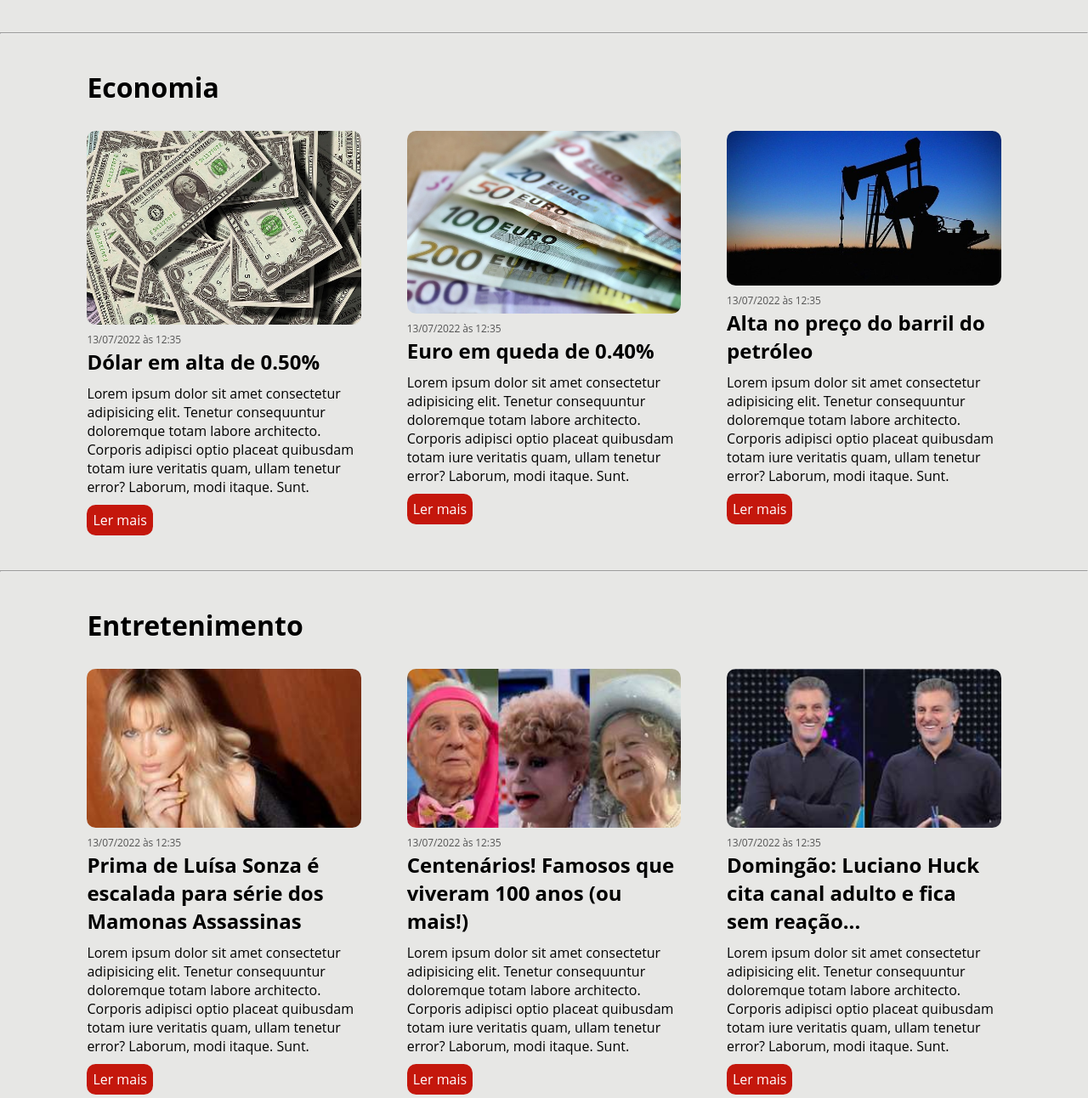
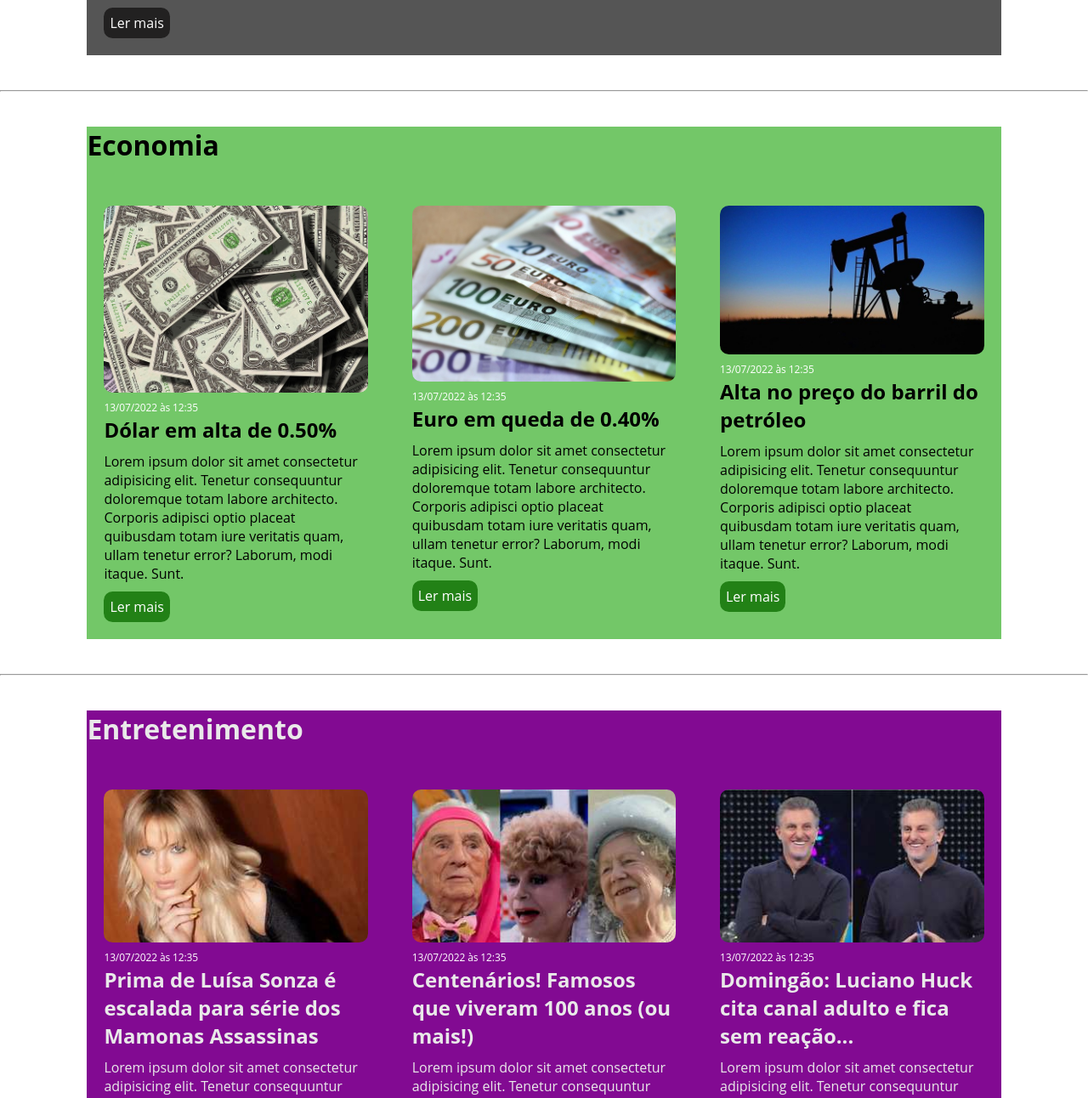
Before and after one commit to douglas-yokomizo/curso_ebac_frontend, a plain HTML site: page index.html in a window 1280 px wide. Shown: the part 1203-2495 px from the top of the page at 85% size. Drawn offline with Linux system fonts and the light colour scheme.

Commit message:
cor de fundo das seções e dos botões alterados

```diff
--- a/index.html
+++ b/index.html
@@ -31,7 +31,7 @@
         </ul>
       </nav>
     </header>
-    <section>
+    <section class="esportes">
       <h2 id="sports">Esportes</h2>
       <div class="artigos">
         <article>
@@ -102,7 +102,7 @@
       </article>
     </section>
     <hr>
-    <section>
+    <section class="economia">
       <h2 id="economy">Economia</h2>
       <div class="artigos">
       <article>
@@ -150,7 +150,7 @@
     </div>
     </section>
     <hr>
-    <section>
+    <section class="entretenimento">
       <h2 id="entertainment">Entretenimento</h2>
       <div class="artigos">
 
@@ -201,7 +201,7 @@
     </div>
     </section>
     <hr>
-    <section>
+    <section class="tecnologia">
       <h2 id="technology">Tecnologia</h2>
       <div class="artigos">
 
--- a/style.css
+++ b/style.css
@@ -15,7 +15,6 @@ a {
 body {
     font-family: 'Open Sans', Helvetica, sans-serif;
     position: relative;
-    background-color: #e7e7e5;
 }
 
 body>header {
@@ -53,14 +52,49 @@ article img {
     border-radius: 10.5px;
 }
 
+.esportes{
+    background-color: #555555;
+    color: #e9e9e9;
+}
+
+.esportes a{
+    background-color: #222121;
+}
+
+.economia{
+    background-color: #73c768;
+}
+
+.economia a{
+    background-color: #228116;
+}
+
+.entretenimento{
+    background-color: #820a92;
+    color: #e9e9e9;
+}
+
+.entretenimento a{
+    background-color: #52055c;
+}
+
+.tecnologia{
+    background-color: #17a6b1;
+    color: #e9e9e9;
+}
+
+.tecnologia a{
+    background-color: #04707e;
+}
+
 .artigos {
     display: flex;
     flex-wrap: wrap;
     justify-content: space-between;
+    padding: 20px;
 }
 
 .artigos a {
-    background-color: #c4170c;
     padding: 7px;
     border-radius: 10.5px;
     color: #ffffff;
@@ -71,10 +105,11 @@ article img {
 .artigos a:hover{
     background-color: #861007;
     transition: 0.5s;
+    font-weight: bold;
 }
 
 time {
-    color: #555555;
+    color: #fff;
     font-size: 12px;
     letter-spacing: -0.12px;
     line-height: 18px;
```
